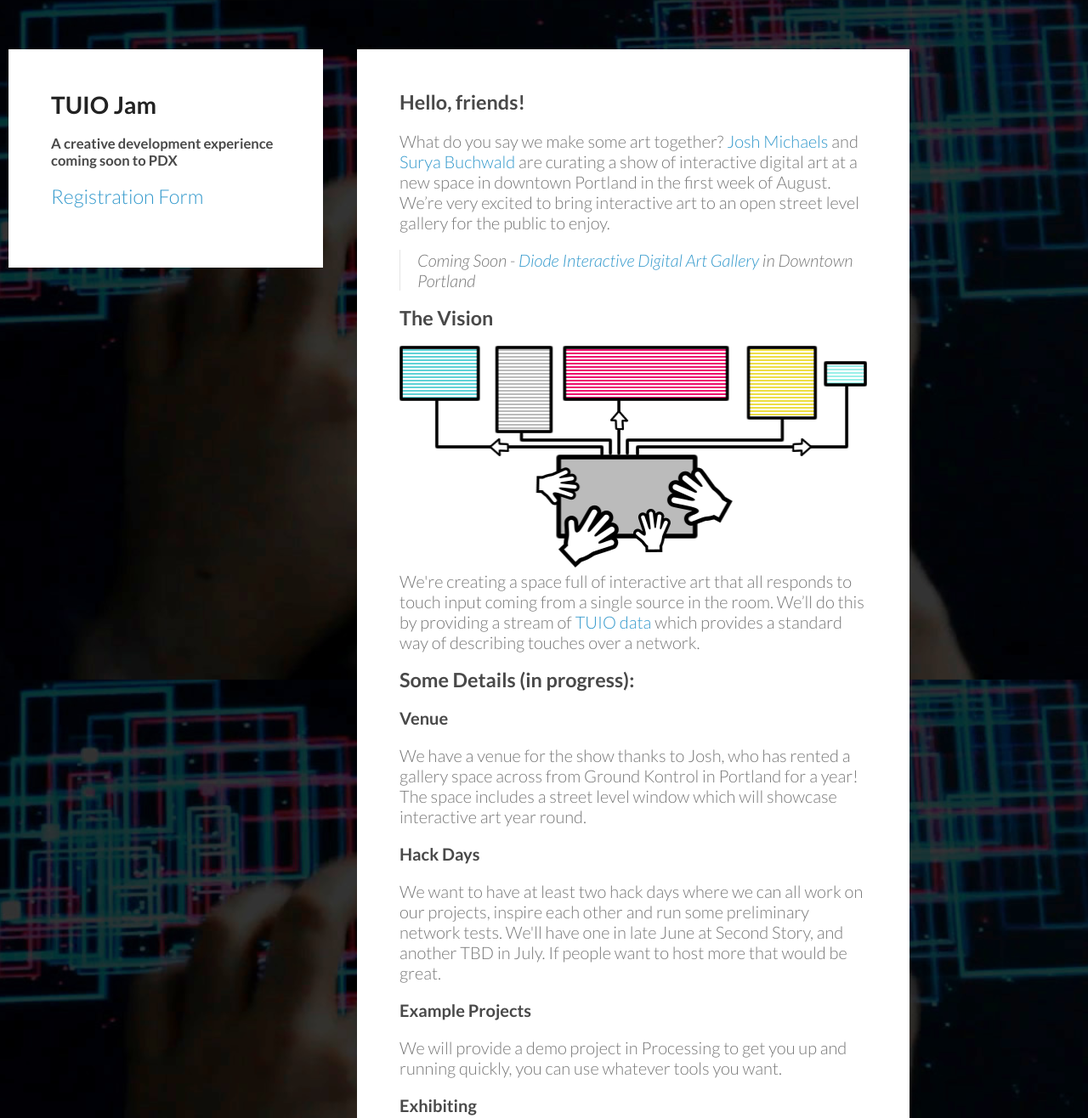
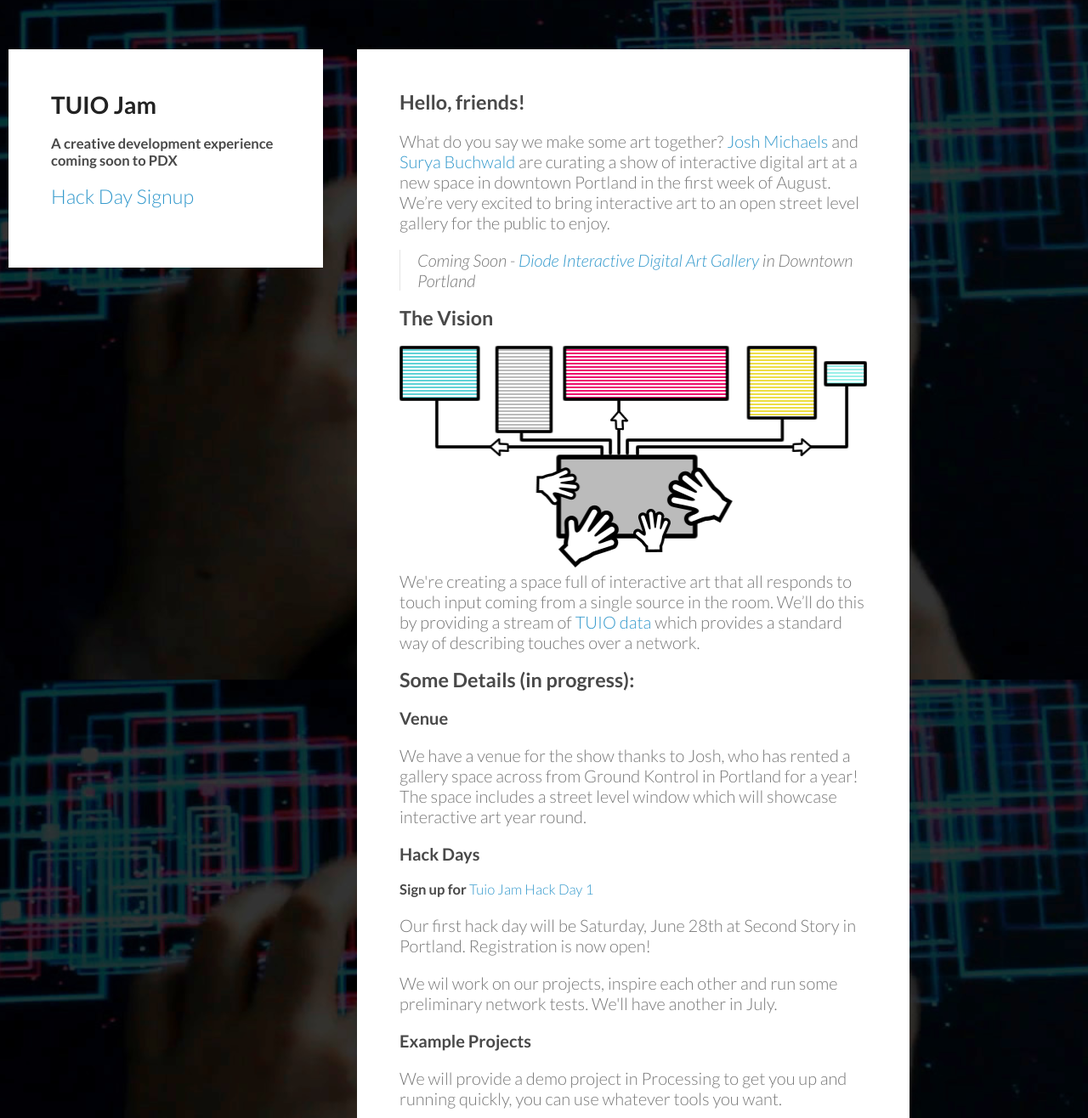
Before and after one commit to Ctrl-Art/tuio-jam, a plain HTML site: page index.html in a window 1280 px wide. Shown: the top 1316 px of the page at 85% size. Drawn offline with Linux system fonts and the light colour scheme.

Commit message:
index.html - update with Hack Day 1 info

```diff
--- a/index.html
+++ b/index.html
@@ -17,7 +17,7 @@
       <header>
         <h1>TUIO Jam</h1>
         <h5>A creative development experience coming soon to PDX</h5>
-        <h3><a href="https://docs.google.com/forms/d/1Cj7s3W4S5ZALlxs33EkC6-a9fcxJuK25Qv5MAv3IAzw/viewform">Registration Form</a></h3>
+        <h3><a href="https://www.eventbrite.com/e/tuio-jam-hack-day-1-tickets-11953480181">Hack Day Signup</a></h3>
       </header>
       <section>
         <h3>Hello, friends!</h3>
@@ -40,7 +40,9 @@
         <p>We have a venue for the show thanks to Josh, who has rented a gallery space across from Ground Kontrol in Portland for a year! The space includes a street level window which will showcase interactive art year round.
 
         <h4>Hack Days</h4>
-        <p>We want to have at least two hack days where we can all work on our projects, inspire each other and run some preliminary network tests. We'll have one in late June at Second Story, and another TBD in July. If people want to host more that would be great.</p>
+        <h5>Sign up for <a href="https://www.eventbrite.com/e/tuio-jam-hack-day-1-tickets-11953480181">Tuio Jam Hack Day 1</a></h5>
+        <p>Our first hack day will be Saturday, June 28th at Second Story in Portland. Registration is now open!</p>
+        <p>We wil work on our projects, inspire each other and run some preliminary network tests. We'll have another in July.</p>
 
         <h4>Example Projects</h4>
         <p>We will provide a demo project in Processing to get you up and running quickly, you can use whatever tools you want.</p>
```
